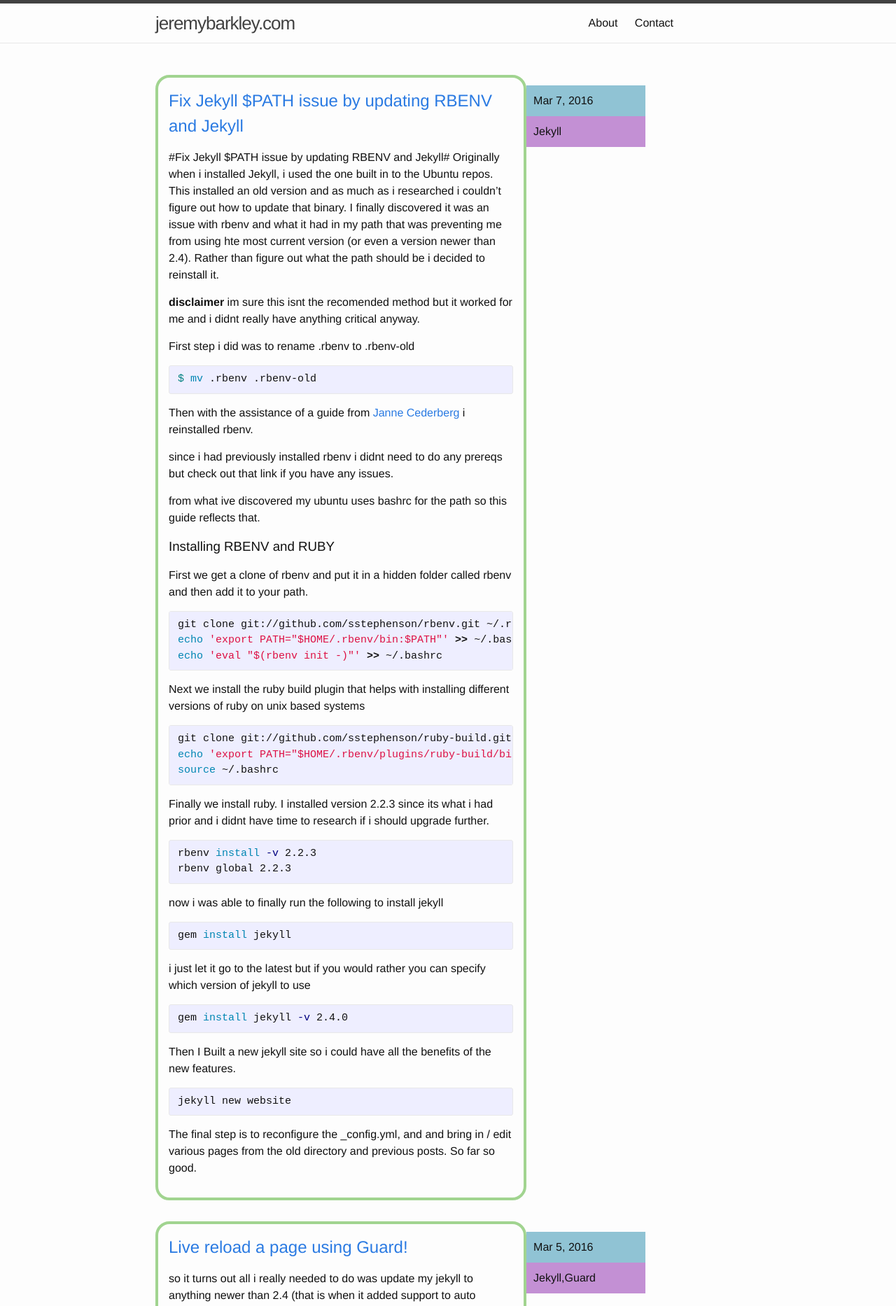
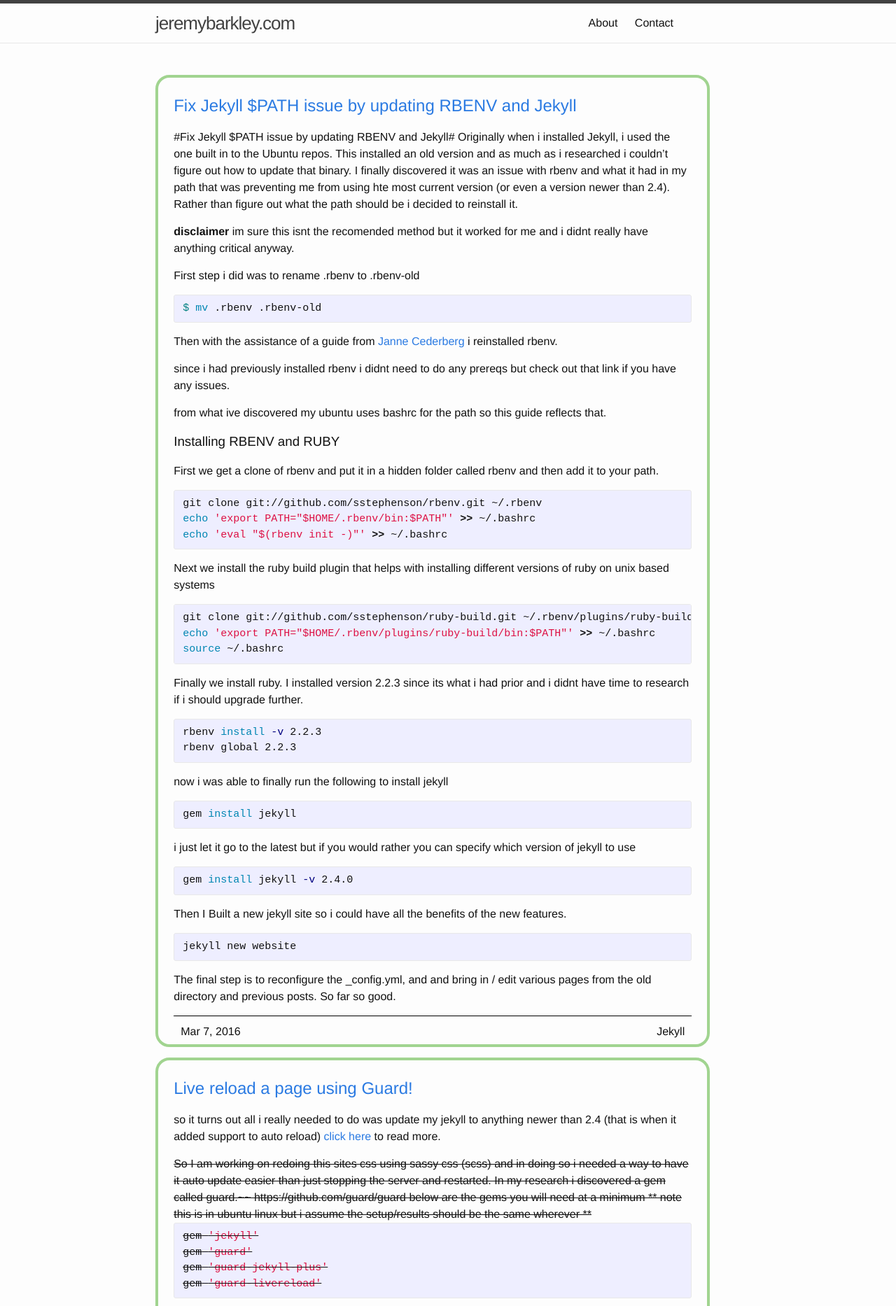
Before and after one commit to sensoph1/sensoph1.github.io, a Jekyll site: the page built from index.html, in a window 1280 px wide. Shown: the top 1866 px of the page at 70% size. Built offline with Jekyll 4.4.1, drawn with Linux system fonts in a browser that asks for light colours; the list of posts is cut into pages by our own code.

Commit message:
changed css and minor tweeks

```diff
--- a/_sass/_custom.scss
+++ b/_sass/_custom.scss
@@ -12,10 +12,7 @@
 	}
 
 }
-.slide-out{
 
-    margin-top: 30px;
-}
 .page-content{
 	margin:0px;
 	padding:0px;
@@ -23,19 +20,19 @@
 }
 .post-wrapper{
 	border-radius:20px;
-	display:flex;
-	width:95%;
+	//display:flex;
+	width:100%;
 	margin:0px;
 
 
 }
 
 .content-wrapper{
-	padding:15px;
+	padding:3% 3% 0;
 	border:4px solid #A1D490;
 	border-radius:20px;
-	margin:15px 0;
-	width:70% ;
+	margin:2% 0;
+	width:100% ;
 	@media screen and (max-width: $small-break){
 
 		width:50% ;
@@ -54,22 +51,33 @@
 .inline-tags{
 display:none;
 }
+.labels{
+	padding: 0px;
+    margin: 0px;
+    //background:lightgray;
+    width:100%;
+    height:40px;
+        border-top: solid black 1px;
+    //margin-top: 30px;
+
+}
 .category,.date{
 	padding:10px;
 	margin:10px 0 -1 -1;
-	width:150px;
-	@media screen and (max-width: $small-break){
-
-	display:inline-block;
-	}
-}
-.date{
-	background:#90C3D4;
 
 
 }
+.date{
+	//background:#90C3D4;
+	width: 40%;
+    float: left;
+
+}
 .category{
-	background:#C390D4;
+	//background:#C390D4;
+	width: 40%;
+    float: right;
+    text-align: right;
 }
 
 .strikethrough{
--- a/index.html
+++ b/index.html
@@ -13,11 +13,12 @@
           <a class="post-link" href="{{ post.url | prepend: site.baseurl }}">{{ post.title }}</a>
         </h2>
          {{ post.content }}
-</div>
-<div class="slide-out">
- <div class="date">{{ post.date | date: "%b %-d, %Y" }}</div>
- <div class="category"> {{ post.tags }} </div>
-</div>
+
+      <div class="labels">
+       <p class="date">{{ post.date | date: "%b %-d, %Y" }}</p>
+       <p class="category"> {{ post.tags }} </p>
+    </div>
+  </div>
 </div>
 
     {% endfor %}
```
